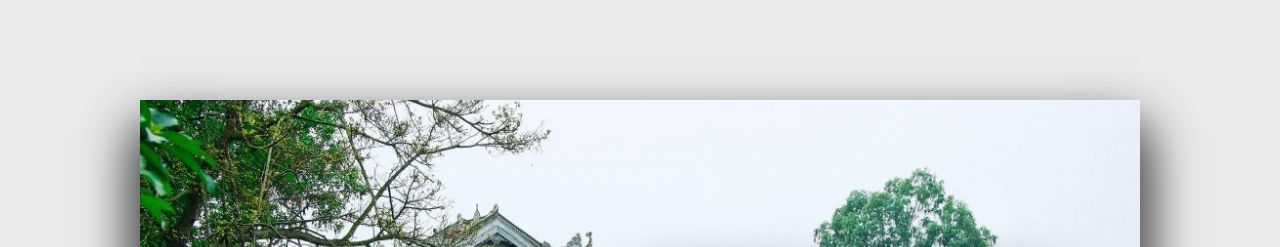
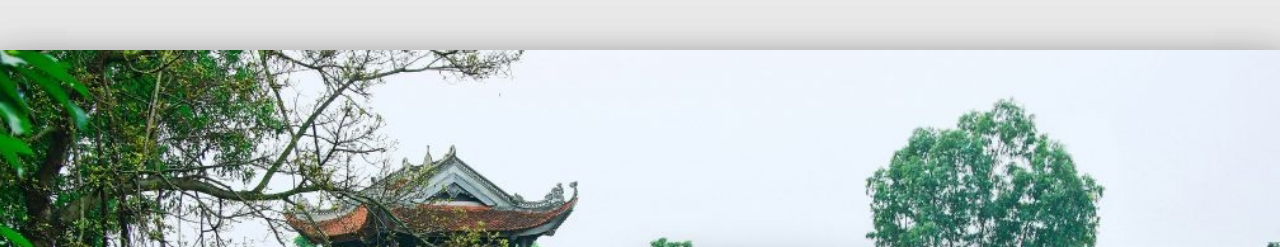
Before and after one commit to phudungminhthu2005-glitch/my-site, a plain HTML site: page index.html in a window 1280 px wide. Shown: the top 247 px of the page. Drawn offline with Linux system fonts and the light colour scheme.

Commit message:
Add files via upload

```diff
--- a/style.css
+++ b/style.css
@@ -13,8 +13,8 @@ body{
 	top: 50%;
 	left: 50%;
 	transform: translate(-50%, -50%);
-	width: 1000px;
-	height: 600px;
+	width: 1300px;
+	height: 700px;
 	background: #f5f5f5;
 	box-shadow: 0 30px 50px #dbdbdb;
 }
```
